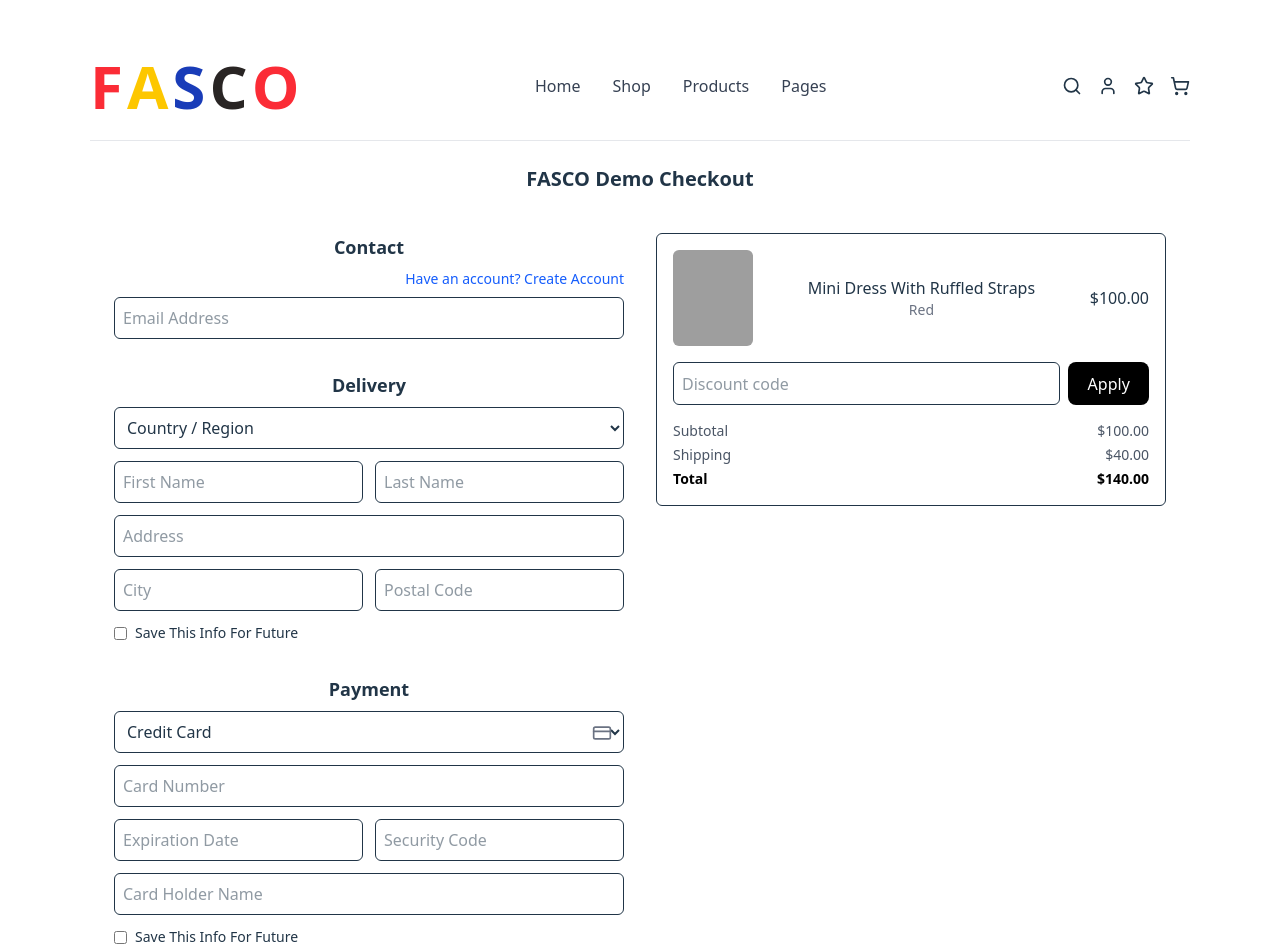
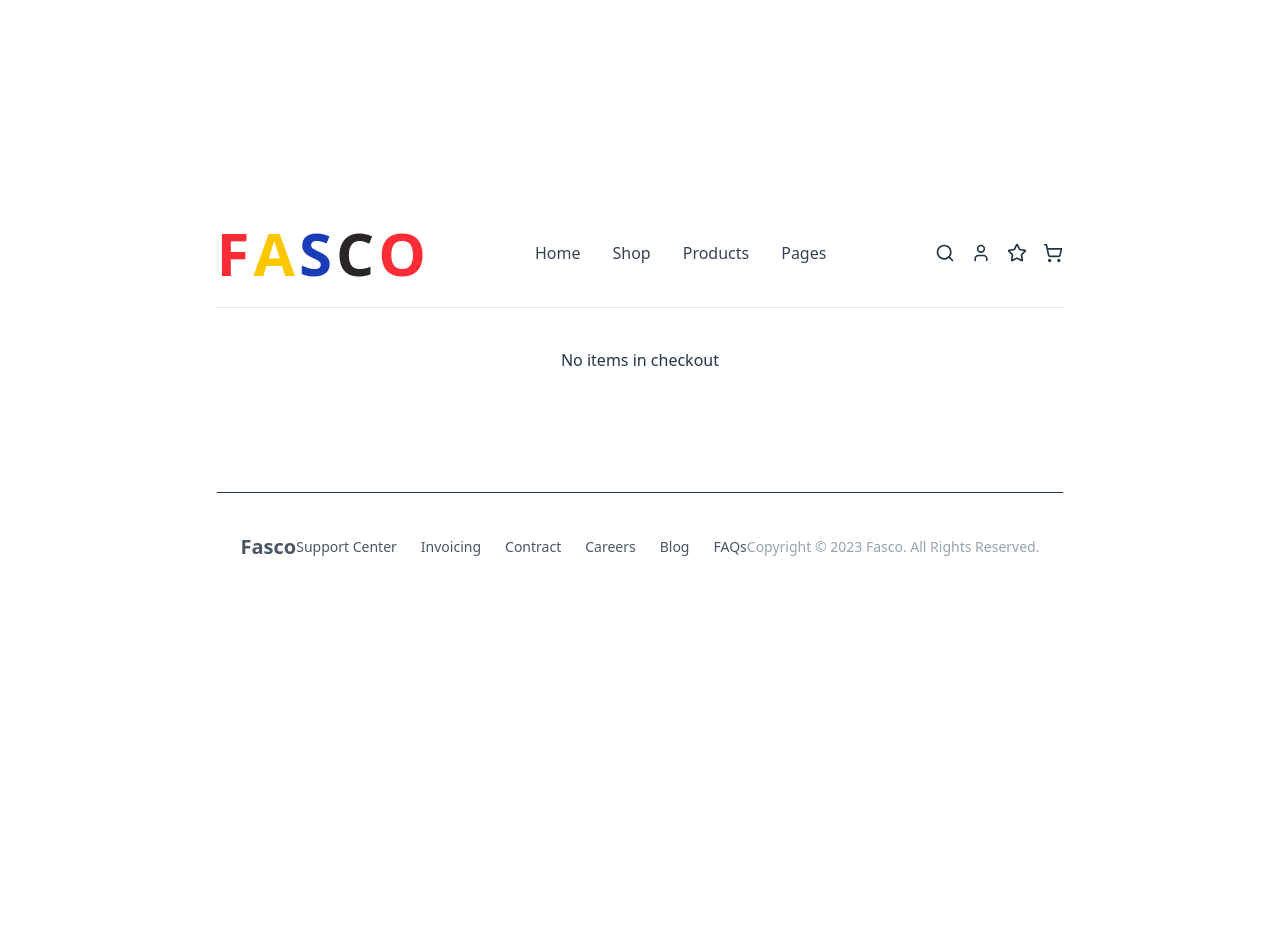
Before and after one commit to Lanita13/10x-react-exam, a React (Vite) app: page /checkout in a window 1280 px wide. Shown: the top 952 px of the page. After the commit the page ends 800 px from the top, so only its background shows below. Built offline with nearby package versions, Linux system fonts and the light colour scheme; grey boxes are pictures that could not be loaded.

Commit message:
feat: add Header and Footer components with navigation and links

```diff
--- a/src/App.jsx
+++ b/src/App.jsx
@@ -8,17 +8,20 @@ const RegisterPage = lazy(() => import("./components/auth&registration/RegisterP
 const ForgotPasswordPage = lazy(() => import("./components/auth&registration/ForgotPasswordPage"));
 const ConfirmationCode = lazy(() => import("./components/auth&registration/ConfirmationCode"));
 const NewPassword = lazy(() => import("./components/auth&registration/NewPassword"));
+const Header = lazy(() => import("./components/common/Header"))
 const HomePage = lazy(() => import("./components/homepage/HomePage"));
 const NewArrivals = lazy(() => import("./components/homepage/NewArrivals"));
 const NewsletterSection = lazy(() => import("./components/homepage/NewsletterSection"));
 const ShopPage = lazy(() => import("./components/shop/ShopPage"));
 const ProductDetail = lazy(() => import("./components/shop/ProductDetail"));
 const ShoppingCart = lazy(() => import("./components/shop/ShoppingCart"));
-const Checkout = lazy (() => import ("./components/shop/CheckoutPage"));
+const Checkout = lazy(() => import("./components/shop/CheckoutPage"));
+const Footer = lazy (() => import("./components/common/Footer"));
 
 function App() {
   return (
     <Router>
+
       <Suspense fallback={<div className="text-center mt-20">Loading...</div>}>
         <Routes>
           <Route path="/" element={<LoginPage />} />
@@ -36,19 +39,26 @@ function App() {
 
           <Route path="/shop" element={
             <>
+              <Header />
               <ShopPage />
-
             </>} />
 
 
-          <Route path="/product/:id" element={<ProductDetail />} />
+          <Route path="/product/:id" element={
+            <>
+              <Header />
+              <ProductDetail />
+            </>
+          } />
           <Route path="/cart" element={
             <>
+              <Header />
               <ShoppingCart />
             </>} />
 
-            <Route path="/checkout" element={
+          <Route path="/checkout" element={
             <>
+              <Header />
               <CheckoutPage />
             </>} />
 
@@ -62,7 +72,9 @@ function App() {
             }
           />
         </Routes>
+         <Footer/>
       </Suspense>
+
     </Router>
   );
 }
--- /dev/null
+++ b/src/components/common/Footer.jsx
@@ -0,0 +1,26 @@
+import { Link } from "react-router-dom";
+
+
+export default function Footer() {
+  return (
+    <footer className="border-t mt-20 py-10 px-6">
+        <div className="container mx-auto flex flex-col md:flex-row justify-between items-center text-gray-600 text-sm space-y-4 md:space-y-0">
+          {/* Left Logo */}
+          <span className="font-bold text-xl text-gray">Fasco</span>
+
+          {/* Center Links */}
+          <div className="flex gap-6">
+            <a href="#">Support Center</a>
+            <a href="#">Invoicing</a>
+            <a href="#">Contract</a>
+            <a href="#">Careers</a>
+            <a href="#">Blog</a>
+            <a href="#">FAQs</a>
+          </div>
+
+          {/* Copyright */}
+          <p className="text-gray-400">Copyright © 2023 Fasco. All Rights Reserved.</p>
+        </div>
+      </footer>
+  );
+}
--- /dev/null
+++ b/src/components/common/Header.jsx
@@ -0,0 +1,23 @@
+import { Link } from "react-router-dom";
+import Logo from "../common/Logo";
+import { Search, User, Star, ShoppingCart as CartIcon } from "lucide-react";
+
+export default function Header() {
+  return (
+    <header className="flex justify-between items-center py-6 border-b border-gray-200">
+      <Logo />
+      <nav className="flex gap-8 text-gray-700">
+        <Link to="/home">Home</Link>
+        <Link to="/shop">Shop</Link>
+        <Link to="/products">Products</Link>
+        <Link to="/pages">Pages</Link>
+      </nav>
+      <div className="flex gap-4">
+        <Search className="w-5 h-5 cursor-pointer" />
+        <User className="w-5 h-5 cursor-pointer" />
+        <Star className="w-5 h-5 cursor-pointer" />
+        <CartIcon className="w-5 h-5 cursor-pointer" />
+      </div>
+    </header>
+  );
+}
--- a/src/components/homepage/NewsletterSection.jsx
+++ b/src/components/homepage/NewsletterSection.jsx
@@ -48,25 +48,6 @@ function NewsletterSection() {
       </div>
 
       {/* Footer */}
-      <footer className="border-t mt-20 py-10 px-6">
-        <div className="container mx-auto flex flex-col md:flex-row justify-between items-center text-gray-600 text-sm space-y-4 md:space-y-0">
-          {/* Left Logo */}
-          <span className="font-bold text-xl text-gray">Fasco</span>
-
-          {/* Center Links */}
-          <div className="flex gap-6">
-            <a href="#">Support Center</a>
-            <a href="#">Invoicing</a>
-            <a href="#">Contract</a>
-            <a href="#">Careers</a>
-            <a href="#">Blog</a>
-            <a href="#">FAQs</a>
-          </div>
-
-          {/* Copyright */}
-          <p className="text-gray-400">Copyright © 2023 Fasco. All Rights Reserved.</p>
-        </div>
-      </footer>
     </section>
   );
 }
--- a/src/components/shop/CheckoutPage.jsx
+++ b/src/components/shop/CheckoutPage.jsx
@@ -1,35 +1,27 @@
 import { useState } from "react";
-import { Link, useNavigate } from "react-router-dom";
+import { Link, useLocation } from "react-router-dom";
 import { CreditCard } from "lucide-react";
-import Logo from "../common/Logo";
-import { Search, User, Star, ShoppingCart as CartIcon } from "lucide-react";
+
 
 export default function CheckoutPage() {
     const [discount, setDiscount] = useState("");
+    const location = useLocation();
+    const cartItem = location.state?.cartItem;
+
+    if (!cartItem) {
+        return <div className="p-10 text-center">No items in checkout</div>;
+    }
+
+    const subtotal = cartItem.price * cartItem.quantity;
+    const shipping = 40;
+    const total = subtotal + shipping;
 
     return (
         <div className="min-h-screen bg-white">
             {/* Header */}
-      <header className="flex justify-between items-center py-6 border-b border-gray-200">
-        <Logo />
-        <nav className="flex gap-8 text-gray-700">
-          <Link to="/home">Home</Link>
-          <Link to="/shop">Shop</Link>
-          <Link to="/products">Products</Link>
-          <Link to="/pages">Pages</Link>
-        </nav>
-        <div className="flex gap-4">
-          <Search className="w-5 h-5 cursor-pointer" />
-          <User className="w-5 h-5 cursor-pointer" />
-          <Star className="w-5 h-5 cursor-pointer" />
-          <CartIcon className="w-5 h-5 cursor-pointer" />
-        </div>
-      </header>
 
             {/* Title */}
-      <h2 className="text-center font-semibold text-xl mt-6">
-        FASCO Demo Checkout
-      </h2>
+            <h2 className="text-center font-semibold text-xl mt-6">FASCO Demo Checkout</h2>
 
             {/* Main Section */}
             <div className="container mx-auto grid grid-cols-1 md:grid-cols-2 gap-8 px-6 py-10">
@@ -37,11 +29,11 @@ export default function CheckoutPage() {
                 <div className="space-y-8">
                     {/* Contact */}
                     <div>
-            <h3 className="text-lg font-semibold mb-2">Contact</h3>
                         <div className="flex justify-between items-center mb-2 text-sm">
-              <span></span>
+                            <h3 className="text-2xl font-semibold mb-2">Contact</h3>
+                            <span>Have an account?</span>
                             <a href="#" className="text-blue-600 hover:underline">
-                Have an account? Create Account
+                                 Create Account
                             </a>
                         </div>
                         <input
@@ -53,7 +45,7 @@ export default function CheckoutPage() {
 
                     {/* Delivery */}
                     <div>
-            <h3 className="text-lg font-semibold mb-2">Delivery</h3>
+                        <h3 className="text-2xl flex justify-between font-semibold mb-2">Delivery</h3>
                         <select className="w-full border rounded-md p-2 mb-3">
                             <option>Country / Region</option>
                             <option>Georgia</option>
@@ -61,84 +53,87 @@ export default function CheckoutPage() {
                             <option>Germany</option>
                         </select>
 
-            <div className="grid grid-cols-2 gap-3">
+                        <div className="grid grid-cols-2 gap-3 ">
                             <input
                                 type="text"
                                 placeholder="First Name"
-                className="border rounded-md p-2"
+                                className="border rounded-md p-2 cursor-pointer"
                             />
                             <input
                                 type="text"
                                 placeholder="Last Name"
-                className="border rounded-md p-2"
+                                className="border rounded-md p-2 cursor-pointer"
                             />
                         </div>
 
                         <input
                             type="text"
                             placeholder="Address"
-              className="w-full border rounded-md p-2 my-3"
+                            className="w-full border rounded-md p-2 my-3 cursor-pointer"
                         />
 
                         <div className="grid grid-cols-2 gap-3">
                             <input
                                 type="text"
                                 placeholder="City"
-                className="border rounded-md p-2"
+                                className="border rounded-md p-2 cursor-pointer"
                             />
                             <input
                                 type="text"
                                 placeholder="Postal Code"
-                className="border rounded-md p-2"
+                                className="border rounded-md p-2 cursor-pointer"
                             />
                         </div>
 
                         <div className="flex items-center mt-3">
-              <input type="checkbox" className="mr-2" />
-              <span className="text-sm">Save This Info For Future</span>
+                            <input type="checkbox" className="mr-2 cursor-pointer" />
+                            <span className="text-sm cursor-pointer">Save This Info For Future</span>
                         </div>
                     </div>
 
+
+
+
+
                     {/* Payment */}
                     <div>
-            <h3 className="text-lg font-semibold mb-2">Payment</h3>
-            <div className="relative mb-3">
-              <select className="w-full border rounded-md p-2">
+                        <h3 className="text-2xl flex justify-between  font-semibold mb-2 ">Payment</h3>
+                        <div className="relative mb-3 ">
+                            <select className="w-full border rounded-md p-2 cursor-pointer">
                                 <option>Credit Card</option>
                                 <option>PayPal</option>
                             </select>
-              <CreditCard className="absolute right-3 top-3 w-5 h-5 text-gray-500" />
+                            <CreditCard className="absolute right-6 top-3 w-5 h-5 text-gray-500" />
                         </div>
 
                         <input
                             type="text"
                             placeholder="Card Number"
-              className="w-full border rounded-md p-2 mb-3"
+                            className="w-full border rounded-md p-2 mb-3 cursor-pointer"
                         />
                         <div className="grid grid-cols-2 gap-3">
                             <input
                                 type="text"
                                 placeholder="Expiration Date"
-                className="border rounded-md p-2"
+                                className="border rounded-md p-2 cursor-pointer"
                             />
                             <input
                                 type="text"
                                 placeholder="Security Code"
-                className="border rounded-md p-2"
+                                className="border rounded-md p-2 cursor-pointer"
                             />
                         </div>
                         <input
                             type="text"
                             placeholder="Card Holder Name"
-              className="w-full border rounded-md p-2 my-3"
+                            className="w-full border rounded-md p-2 my-3 cursor-pointer"
                         />
-
                         <div className="flex items-center mb-3">
-              <input type="checkbox" className="mr-2" />
-              <span className="text-sm">Save This Info For Future</span>
+                            <input type="checkbox" className="mr-2 cursor-pointer" />
+                            <span className="text-sm cursor-pointer">Save This Info For Future</span>
                         </div>
 
-            <button className="w-full bg-black text-white py-3 rounded-md hover:bg-gray-900">
+                        <button className="w-full bg-black text-white py-3 rounded-md cursor-pointer hover:bg-gray-900">
                             Pay Now
                         </button>
                     </div>
@@ -147,54 +142,36 @@ export default function CheckoutPage() {
                 {/* Right Summary */}
                 <div>
                     <div className="border rounded-md p-4 space-y-4">
-            <div className="flex items-center space-x-4">
+                        <div className="text-2xl flex justify-between  space-x-4">
                             <img
-                src="/dress.png"
-                alt="Product"
+                                src={cartItem.image}
+                                alt={cartItem.name}
                                 className="w-20 h-24 object-cover rounded-md"
                             />
                             <div className="flex-1">
-                <h4 className="font-medium">Mini Dress With Ruffled Straps</h4>
-                <p className="text-sm text-gray-500">Red</p>
+                                <h4 className="font-medium">{cartItem.name}</h4>
+                                <p className="text-sm text-gray-500">Quantity: {cartItem.quantity}</p>
                             </div>
-              <p className="font-medium">$100.00</p>
-            </div>
-
-            <div className="flex space-x-2">
-              <input
-                type="text"
-                placeholder="Discount code"
-                value={discount}
-                onChange={(e) => setDiscount(e.target.value)}
-                className="flex-1 border rounded-md p-2"
-              />
-              <button className="bg-black text-white px-4 rounded-md">
-                Apply
-              </button>
+                            <p className="font-medium">${cartItem.price}</p>
                         </div>
 
                         <div className="space-y-1 text-sm text-gray-600">
                             <div className="flex justify-between">
                                 <span>Subtotal</span>
-                <span>$100.00</span>
+                                <span>${subtotal.toFixed(2)}</span>
                             </div>
                             <div className="flex justify-between">
                                 <span>Shipping</span>
-                <span>$40.00</span>
+                                <span>${shipping.toFixed(2)}</span>
                             </div>
                             <div className="flex justify-between font-semibold text-black">
                                 <span>Total</span>
-                <span>$140.00</span>
+                                <span>${total.toFixed(2)}</span>
                             </div>
                         </div>
                     </div>
                 </div>
             </div>
-
-      {/* Footer */}
-      <footer className="text-center text-sm text-gray-500 py-6 border-t">
-        Copyright © 2022 FASCO - All Rights Reserved.
-      </footer>
         </div>
     );
 }
--- a/src/components/shop/ShoppingCart.jsx
+++ b/src/components/shop/ShoppingCart.jsx
@@ -1,132 +1,68 @@
 import { useState } from "react";
-import { Link, useNavigate } from "react-router-dom";
-import Logo from "../common/Logo";
-import { Search, User, Star, ShoppingCart as CartIcon } from "lucide-react";
+import { useLocation, useNavigate } from "react-router-dom";
 
-import blackdress from "../../assets/img/Black-Dress.png";
 
 export default function ShoppingCart() {
-  const [quantity, setQuantity] = useState(1);
   const navigate = useNavigate();
+  const location = useLocation();
+  const cartItem = location.state?.cartItem;
+
+  if (!cartItem) return <div className="p-10 text-center">Your cart is empty</div>;
+
+  const [quantity, setQuantity] = useState(cartItem.quantity);
 
   const handleIncrease = () => setQuantity(quantity + 1);
-  const handleDecrease = () => {
-    if (quantity > 1) setQuantity(quantity - 1);
+  const handleDecrease = () => { if (quantity > 1) setQuantity(quantity - 1); };
+
+  const handleCheckout = () => {
+    navigate("/checkout", {
+      state: {
+        cartItem: {
+          ...cartItem,
+          quantity
+        }
+      }
+    });
   };
 
   return (
     <div className="max-w-6xl mx-auto px-4 py-10">
-      {/* Header */}
-      <header className="flex justify-between items-center py-6 border-b border-gray-200">
-        <Logo />
-        <nav className="flex gap-8 text-gray-700">
-          <Link to="/home">Home</Link>
-          <Link to="/shop">Shop</Link>
-          <Link to="/products">Products</Link>
-          <Link to="/pages">Pages</Link>
-        </nav>
-        <div className="flex gap-4">
-          <Search className="w-5 h-5 cursor-pointer" />
-          <User className="w-5 h-5 cursor-pointer" />
-          <Star className="w-5 h-5 cursor-pointer" />
-          <CartIcon className="w-5 h-5 cursor-pointer" />
-        </div>
-      </header>
+      {/* Header*/}
 
-      {/* Page Title */}
-      <h1 className="text-3xl font-semibold text-center mt-10 mb-2">
-        Shopping Cart
-      </h1>
-
-      {/* Breadcrumb */}
-      <div className="text-center text-gray-500 py-6">
-        Home <span className="mx-2">/</span>
-        <span className="text-black">Your Shopping Cart</span>
-      </div>
-
-      {/* Table Header */}
-      <div className="border-t border-gray-300">
-        <div className="grid grid-cols-4 text-left py-3 font-semibold text-sm">
-          <span>Product</span>
-          <span>Price</span>
-          <span>Quantity</span>
-          <span>Total</span>
-        </div>
+      {/* Title */}
+      <h1 className="text-3xl font-semibold text-center mt-10 mb-2">Shopping Cart</h1>
 
       {/* Product Row */}
       <div className="border-t border-gray-300 py-6 grid grid-cols-4 items-center">
-          {/* Product */}
         <div className="flex gap-4 items-center">
-            <img
-              src={blackdress}
-              alt="Mini Dress"
-              className="w-24 h-28 object-cover"
-            />
+          <img src={cartItem.image} alt={cartItem.name} className="w-24 h-28 object-cover" />
           <div>
-              <h3 className="font-semibold">Mini Dress With Ruffled Straps</h3>
-              <p className="text-sm text-gray-500">Color : Red</p>
-              <button className="text-sm text-gray-500 underline hover:text-black">
-                Remove
-              </button>
+            <h3 className="font-semibold">{cartItem.name}</h3>
+            <button className="text-sm text-gray-500 underline hover:text-black">Remove</button>
           </div>
         </div>
 
-          {/* Price */}
-          <div className="text-sm font-medium">$14.90</div>
+        <div className="text-sm font-medium">${cartItem.price}</div>
 
-          {/* Quantity */}
         <div className="flex items-center gap-2">
-            <button
-              onClick={handleDecrease}
-              className="px-2 py-1 border border-gray-300"
-            >
-              -
-            </button>
-            <span className="w-10 text-center border border-gray-300 py-1 text-sm">
-              {quantity.toString().padStart(2, "0")}
-            </span>
-            <button
-              onClick={handleIncrease}
-              className="px-2 py-1 border border-gray-300"
-            >
-              +
-            </button>
+          <button onClick={handleDecrease} className="px-2 py-1 border border-gray-300">-</button>
+          <span className="w-10 text-center border border-gray-300 py-1 text-sm">{quantity}</span>
+          <button onClick={handleIncrease} className="px-2 py-1 border border-gray-300">+</button>
         </div>
 
-          {/* Total */}
-          <div className="text-sm font-medium">
-            ${(14.9 * quantity).toFixed(2)}
-          </div>
-        </div>
+        <div className="text-sm font-medium">${(cartItem.price * quantity).toFixed(2)}</div>
       </div>
 
-      {/* Gift Wrap */}
-      <div className="flex items-center gap-2 border-t border-gray-300 py-6">
-        <input type="checkbox" className="w-4 h-4" />
-        <p className="text-sm text-gray-500">
-          For <span className="font-medium text-black">$10.00</span> Please Wrap
-          The Product
-        </p>
-      </div>
-
-      {/* Subtotal + Buttons */}
       <div className="flex flex-col items-end gap-4 border-t border-gray-300 pt-6">
         <p className="font-semibold">
-          Subtotal{" "}
-          <span className="ml-10">
-            ${(14.9 * quantity).toFixed(2)}
-          </span>
+          Subtotal <span className="ml-10">${(cartItem.price * quantity).toFixed(2)}</span>
         </p>
-
-        {/* Checkout → redirect */}
         <button
-          onClick={() => navigate("/checkout")}
+          onClick={handleCheckout}
           className="bg-black text-white px-20 py-3 rounded-md shadow-md"
         >
           Checkout
         </button>
-
-        <button className="text-sm underline">View Cart</button>
       </div>
     </div>
   );
```
Also changed, not shown: src/components/shop/ProductDetail.jsx (+14 -5 lines), src/components/shop/ShopPage.jsx (+12 -26 lines), src/components/common/HomeLayout.jsx (deleted). Lines whose indentation alone changed are shown as unchanged.
